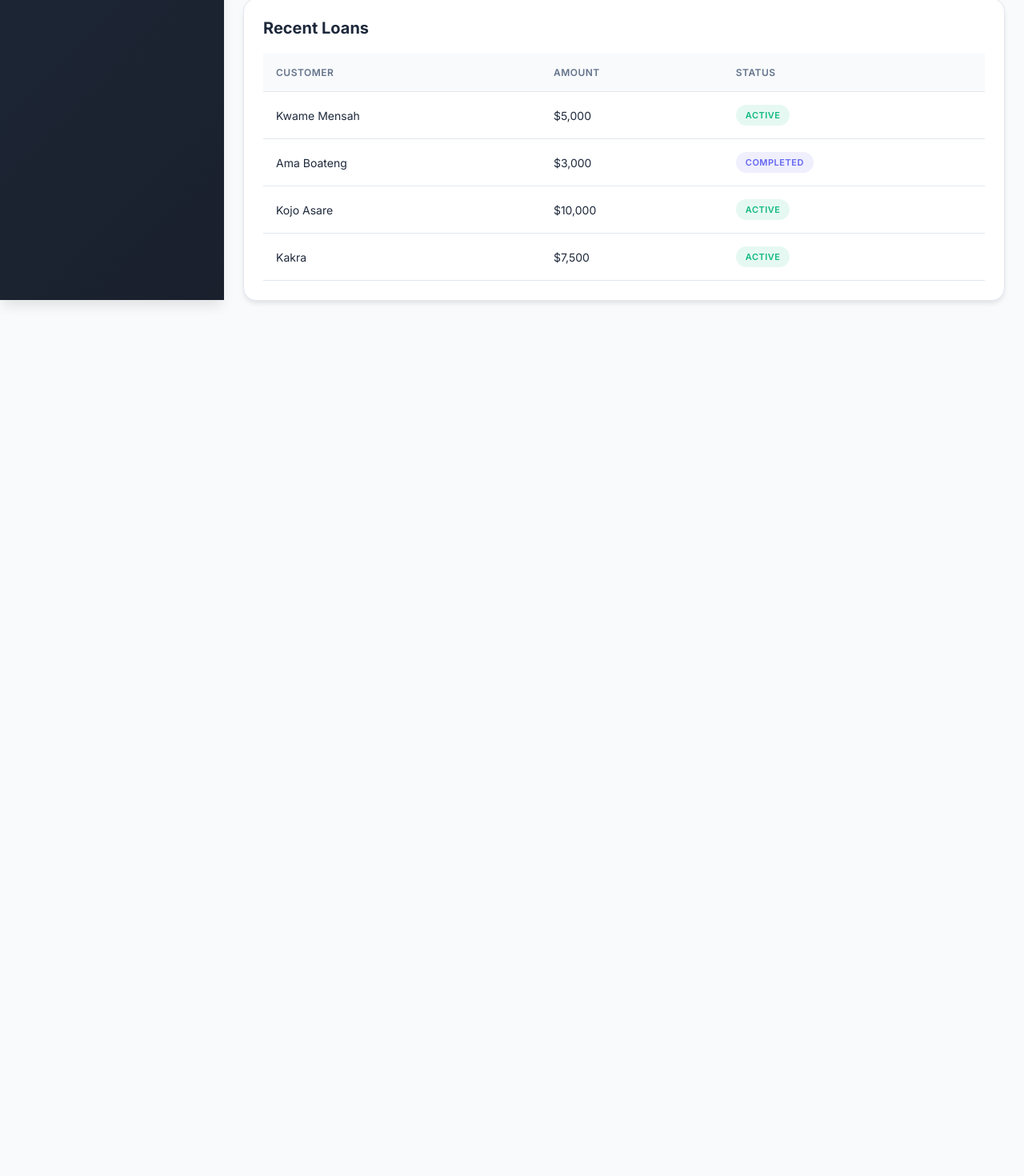
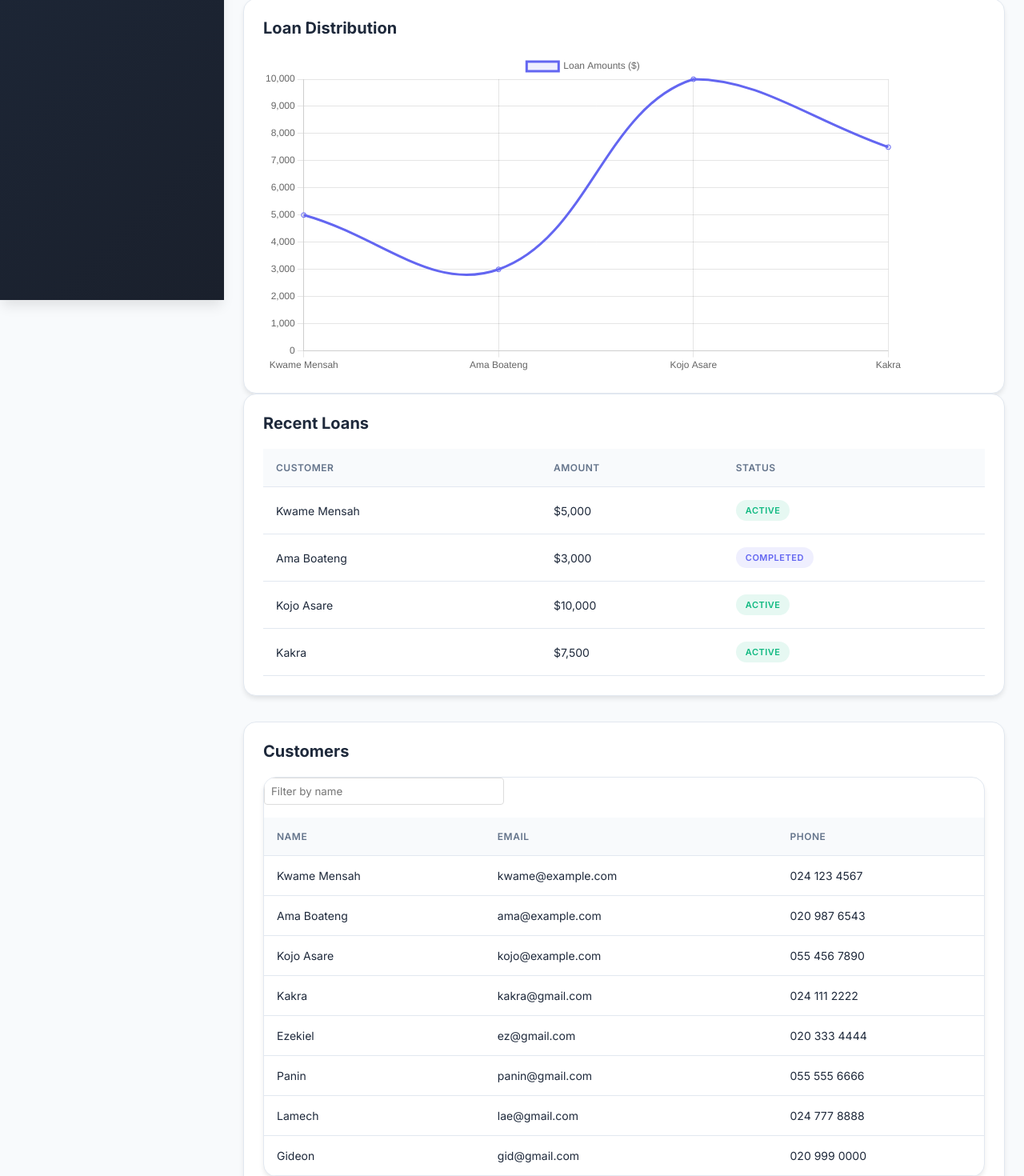
Before and after one commit to kakragh-web/business-loan-management-frontend, a React (Vite) app: page /dashboard in a window 1280 px wide. Shown: the part 425-1895 px from the top of the page at 80% size. Before the commit the page ends 825 px from the top, so only its background shows below. Built offline with nearby package versions, Linux system fonts and the light colour scheme; no server answers; sample sign-in values are in the browser's storage.

Commit message:
Fix dashboard chart/table and handle API 401 with mock data fallback

```diff
--- a/src/components/Chart.jsx
+++ b/src/components/Chart.jsx
@@ -0,0 +1,59 @@
+import React from "react";
+import { Line } from "react-chartjs-2";
+import {
+  Chart as ChartJS,
+  CategoryScale,
+  LinearScale,
+  PointElement,
+  LineElement,
+  Title,
+  Tooltip,
+  Legend,
+} from "chart.js";
+
+// Register Chart.js components
+ChartJS.register(
+  CategoryScale,
+  LinearScale,
+  PointElement,
+  LineElement,
+  Title,
+  Tooltip,
+  Legend
+);
+
+const Chart = ({ data, options = {} }) => {
+  // Provide default data if none is provided
+  const defaultData = {
+    labels: [],
+    datasets: [],
+  };
+
+  const chartData = data || defaultData;
+
+  const defaultOptions = {
+    responsive: true,
+    maintainAspectRatio: true,
+    // Let Chart.js infer the x-axis type from labels (category scale)
+    scales: {
+      y: {
+        beginAtZero: true,
+      },
+    },
+    plugins: {
+      legend: {
+        display: true,
+        position: "top",
+      },
+    },
+    ...options,
+  };
+
+  return (
+    <div style={{ width: "100%", height: "400px", position: "relative" }}>
+      <Line data={chartData} options={defaultOptions} />
+    </div>
+  );
+};
+
+export default Chart;
--- a/src/components/Table.jsx
+++ b/src/components/Table.jsx
@@ -0,0 +1,174 @@
+import React, { useState, useMemo, useEffect } from "react";
+
+const Table = ({ data = [] }) => {
+  const [currentPage, setCurrentPage] = useState(1);
+  const [sortColumn, setSortColumn] = useState("");
+  const [sortDirection, setSortDirection] = useState("asc");
+  const [filterText, setFilterText] = useState("");
+  const itemsPerPage = 10;
+
+  // Handle page change with bounds checking
+  const handlePageChange = (page) => {
+    const totalPages = Math.ceil(
+      (data.filter((item) =>
+        item.name?.toLowerCase().includes(filterText.toLowerCase())
+      ).length || 0) / itemsPerPage
+    );
+    if (page >= 1 && page <= totalPages) {
+      setCurrentPage(page);
+    }
+  };
+
+  // Handle sort with direction toggle
+  const handleSort = (column) => {
+    if (sortColumn === column) {
+      setSortDirection(sortDirection === "asc" ? "desc" : "asc");
+    } else {
+      setSortColumn(column);
+      setSortDirection("asc");
+    }
+  };
+
+  // Memoized filtered and sorted data
+  const processedData = useMemo(() => {
+    if (!Array.isArray(data) || data.length === 0) {
+      return [];
+    }
+
+    // Filter data
+    let filtered = data.filter((item) => {
+      const name = item.name || "";
+      return name.toLowerCase().includes(filterText.toLowerCase());
+    });
+
+    // Sort data
+    if (sortColumn) {
+      filtered = [...filtered].sort((a, b) => {
+        const aVal = a[sortColumn];
+        const bVal = b[sortColumn];
+
+        if (sortColumn === "name" || sortColumn === "email") {
+          const comparison = String(aVal || "").localeCompare(String(bVal || ""));
+          return sortDirection === "asc" ? comparison : -comparison;
+        } else {
+          const comparison = (Number(aVal) || 0) - (Number(bVal) || 0);
+          return sortDirection === "asc" ? comparison : -comparison;
+        }
+      });
+    }
+
+    return filtered;
+  }, [data, filterText, sortColumn, sortDirection]);
+
+  // Paginate data
+  const totalPages = Math.ceil(processedData.length / itemsPerPage);
+  const startIndex = (currentPage - 1) * itemsPerPage;
+  const endIndex = startIndex + itemsPerPage;
+  const paginatedData = processedData.slice(startIndex, endIndex);
+
+  // Reset to page 1 when filter changes
+  useEffect(() => {
+    setCurrentPage(1);
+  }, [filterText]);
+
+  if (!Array.isArray(data) || data.length === 0) {
+    return (
+      <div className="table-card">
+        <p>No data available</p>
+      </div>
+    );
+  }
+
+  return (
+    <div className="table-card">
+      <div style={{ marginBottom: "1rem" }}>
+        <input
+          type="text"
+          value={filterText}
+          onChange={(e) => setFilterText(e.target.value)}
+          placeholder="Filter by name"
+          style={{
+            padding: "0.5rem",
+            borderRadius: "4px",
+            border: "1px solid #ddd",
+            width: "100%",
+            maxWidth: "300px",
+          }}
+        />
+      </div>
+
+      <table>
+        <thead>
+          <tr>
+            <th onClick={() => handleSort("name")} style={{ cursor: "pointer" }}>
+              Name {sortColumn === "name" && (sortDirection === "asc" ? "↑" : "↓")}
+            </th>
+            <th onClick={() => handleSort("email")} style={{ cursor: "pointer" }}>
+              Email {sortColumn === "email" && (sortDirection === "asc" ? "↑" : "↓")}
+            </th>
+            <th onClick={() => handleSort("phone")} style={{ cursor: "pointer" }}>
+              Phone {sortColumn === "phone" && (sortDirection === "asc" ? "↑" : "↓")}
+            </th>
+          </tr>
+        </thead>
+        <tbody>
+          {paginatedData.length > 0 ? (
+            paginatedData.map((item, index) => (
+              <tr key={item.id || item._id || index}>
+                <td>{item.name || "N/A"}</td>
+                <td>{item.email || "N/A"}</td>
+                <td>{item.phone || "N/A"}</td>
+              </tr>
+            ))
+          ) : (
+            <tr>
+              <td colSpan="3" style={{ textAlign: "center", padding: "2rem" }}>
+                No matching records found
+              </td>
+            </tr>
+          )}
+        </tbody>
+      </table>
+
+      {totalPages > 1 && (
+        <div
+          style={{
+            display: "flex",
+            justifyContent: "space-between",
+            alignItems: "center",
+            marginTop: "1rem",
+            gap: "1rem",
+          }}
+        >
+          <button
+            onClick={() => handlePageChange(currentPage - 1)}
+            disabled={currentPage === 1}
+            style={{
+              padding: "0.5rem 1rem",
+              cursor: currentPage === 1 ? "not-allowed" : "pointer",
+              opacity: currentPage === 1 ? 0.5 : 1,
+            }}
+          >
+            Prev
+          </button>
+          <span>
+            Page {currentPage} of {totalPages}
+          </span>
+          <button
+            onClick={() => handlePageChange(currentPage + 1)}
+            disabled={currentPage === totalPages}
+            style={{
+              padding: "0.5rem 1rem",
+              cursor: currentPage === totalPages ? "not-allowed" : "pointer",
+              opacity: currentPage === totalPages ? 0.5 : 1,
+            }}
+          >
+            Next
+          </button>
+        </div>
+      )}
+    </div>
+  );
+};
+
+export default Table;
--- a/src/pages/Dashboard.jsx
+++ b/src/pages/Dashboard.jsx
@@ -2,26 +2,66 @@ import { useState, useEffect } from "react";
 import { customers as mockCustomers, loans as mockLoans, transactions } from "../data/mockData";
 import StatCard from "../components/StatCard";
 import { api } from "../services/api";
+import Chart from "../components/Chart";
+import Table from "../components/Table";
 
 export default function Dashboard() {
   const [customers, setCustomers] = useState(mockCustomers);
   const [loans, setLoans] = useState(mockLoans);
 
   useEffect(() => {
-    Promise.all([
-      api.getCustomers().then(res => res.json()).catch(() => mockCustomers),
-      api.getLoans().then(res => res.json()).catch(() => mockLoans)
-    ])
-      .then(([customersData, loansData]) => {
+    const loadData = async () => {
+      try {
+        const [customersRes, loansRes] = await Promise.all([
+          api.getCustomers().catch(() => null),
+          api.getLoans().catch(() => null),
+        ]);
+
+        let customersData = mockCustomers;
+        let loansData = mockLoans;
+
+        if (customersRes && customersRes.ok) {
+          const json = await customersRes.json();
+          customersData = Array.isArray(json) ? json : mockCustomers;
+        }
+
+        if (loansRes && loansRes.ok) {
+          const json = await loansRes.json();
+          loansData = Array.isArray(json) ? json : mockLoans;
+        }
+
         setCustomers(customersData);
         setLoans(loansData);
-      })
-      .catch(err => console.error("Failed to fetch data", err));
+      } catch (err) {
+        console.error("Failed to fetch data, using mock data instead", err);
+        setCustomers(mockCustomers);
+        setLoans(mockLoans);
+      }
+    };
+
+    loadData();
   }, []);
 
-  const activeLoans = loans.filter((l) => l.status === "Active").length;
-  const totalDisbursed = loans.reduce((sum, l) => sum + l.amount, 0);
+  const safeLoans = Array.isArray(loans) ? loans : [];
+  const safeCustomers = Array.isArray(customers) ? customers : [];
+
+  const activeLoans = safeLoans.filter((l) => l.status === "Active").length;
+  const totalDisbursed = safeLoans.reduce((sum, l) => sum + l.amount, 0);
   const totalRevenue = transactions.reduce((sum, t) => sum + t.amount, 0);
+
+  // Build chart data using loans
+  const chartData = {
+    labels: safeLoans.map((l) => l.customer),
+    datasets: [
+      {
+        label: "Loan Amounts ($)",
+        data: safeLoans.map((l) => l.amount),
+        borderColor: "rgb(99, 102, 241)",
+        backgroundColor: "rgba(99, 102, 241, 0.1)",
+        tension: 0.4,
+      },
+    ],
+  };
 
   return (
     <div className="page-container">
@@ -36,7 +76,13 @@ export default function Dashboard() {
         <StatCard title="Revenue" value={`$${totalRevenue.toLocaleString()}`} icon="chart-line" />
       </div>
 
+      {/* Chart + Recent Loans section */}
       <div className="recent-section">
+        <div className="section-card" style={{ flex: 2 }}>
+          <h3>Loan Distribution</h3>
+          <Chart data={chartData} />
+        </div>
+
         <div className="section-card">
           <h3>Recent Loans</h3>
           <table>
@@ -63,6 +109,14 @@ export default function Dashboard() {
           </table>
         </div>
       </div>
+
+      {/* Customers table using reusable Table component */}
+      <div className="recent-section" style={{ marginTop: "2rem" }}>
+        <div className="section-card" style={{ width: "100%" }}>
+          <h3>Customers</h3>
+          <Table data={safeCustomers} />
+        </div>
+      </div>
     </div>
   );
 }
```
